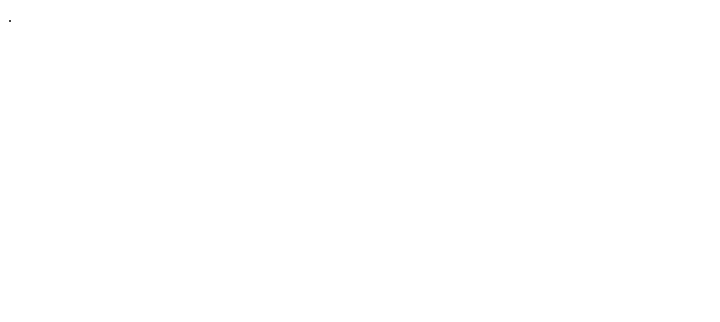
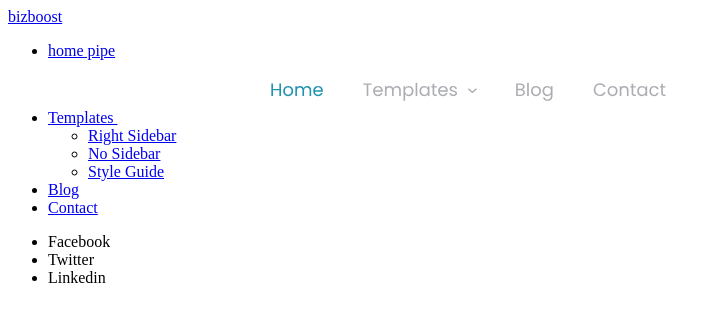
Before and after one commit to AndresRondon2005/bizboost, a website: page src/index.html in a window 1280 px wide. Shown: the whole page, without its empty margins (0-720 px from the left). Drawn offline with Linux system fonts and the light colour scheme.

Commit message:
revision del header

```diff
--- a/src/index.html
+++ b/src/index.html
@@ -3,45 +3,52 @@
 <head>
   <meta charset="UTF-8">
   <meta name="viewport" content="width=device-width, initial-scale=1.0">
+  <link
+      rel="stylesheet"
+      href="https://fonts.googleapis.com/css?family=Poppins"
+    />
+    <link
+    rel="stylesheet"
+    href="https://fonts.googleapis.com/css?family=Courier+Prime"
+    />
   <link rel="stylesheet" href="index.css"/>
-  <title>Document</title>
+
+  <title>bizboot</title>
 </head>
-<body>.
-  <!-- hero -->
-  <!--
-    -crear <section> como contenedor de hero
-    -<header> es contenedor de logo, nav y social
-    -<main> h1 como contenedor de title and video  y el button
-   -->
-   <!-- our services -->
-   <!--
-    -contenedor <section>
-    -<figure> para la imagen
-    -<aside> h3 para alinear hacia la derecha el contenido del escrito
-    -<button> "get started"
-    -4 boxes estructura flexbox en posicion horizontal
-    -->
-    <!-- feature content -->
-    <!--
-      -h4 "frase"
-      -h5 "title"
-      -3 boxes con estrcutura flexbox "imagen and <p>"
-      -ancla "view more"
-     -->
-     <!-- promotional contact -->
-     <!--
-      -h5 "subtitle"
-      -<button> "contact us"
-      -->
-      <!-- footer -->
-      <!--
-      -3 boxes de flexbox
-      -1 caja signup
-      -2 caja <nav>
-      -3 caja <nav>
-      -<address> "correo electronico"
-      -<button> con ancla para "suscribirse"
-      -flexbox redes sociales
-       -->
+<body>
+  <section>
+    <header>
+      <a href="/" class="logo">bizboost</a>
+      <nav>
+        <ul>
+          <li><a href="#">home pipe</a></li>
+          <li>
+            <a href="#">
+              Templates
+              <img src="img/flechita.svg" alt="flechita" />
+            </a>
+            <ul>
+              <li>
+                <a href="#">Right Sidebar</a>
+              </li>
+              <li>
+                <a href="#">No Sidebar</a>
+              </li>
+              <li>
+                <a href="#">Style Guide</a>
+              </li>
+            </ul>
+          </li>
+          <li><a href="#">Blog</a></li>
+          <li><a href="#">Contact</a></li>
+        </ul>
+      </nav>
+      <ul>
+        <li><a href="/"></a>Facebook</li>
+        <li>Twitter</li>
+        <li>Linkedin</li>
+      </ul>
+    </header>
+  </section>
   </body>
 </html>
```
Also changed, not shown: src/img/Figure ⏵ hero-content.png.svg (added), src/img/camara.svg (added), src/img/celular.svg (added), src/img/facebook.svg (added), src/img/flechita.svg (added), src/img/instagram.svg (added), src/img/lamapara.svg (added), src/img/likent.svg (added), src/img/twitter.svg (added), src/img/youtube.svg (added).
